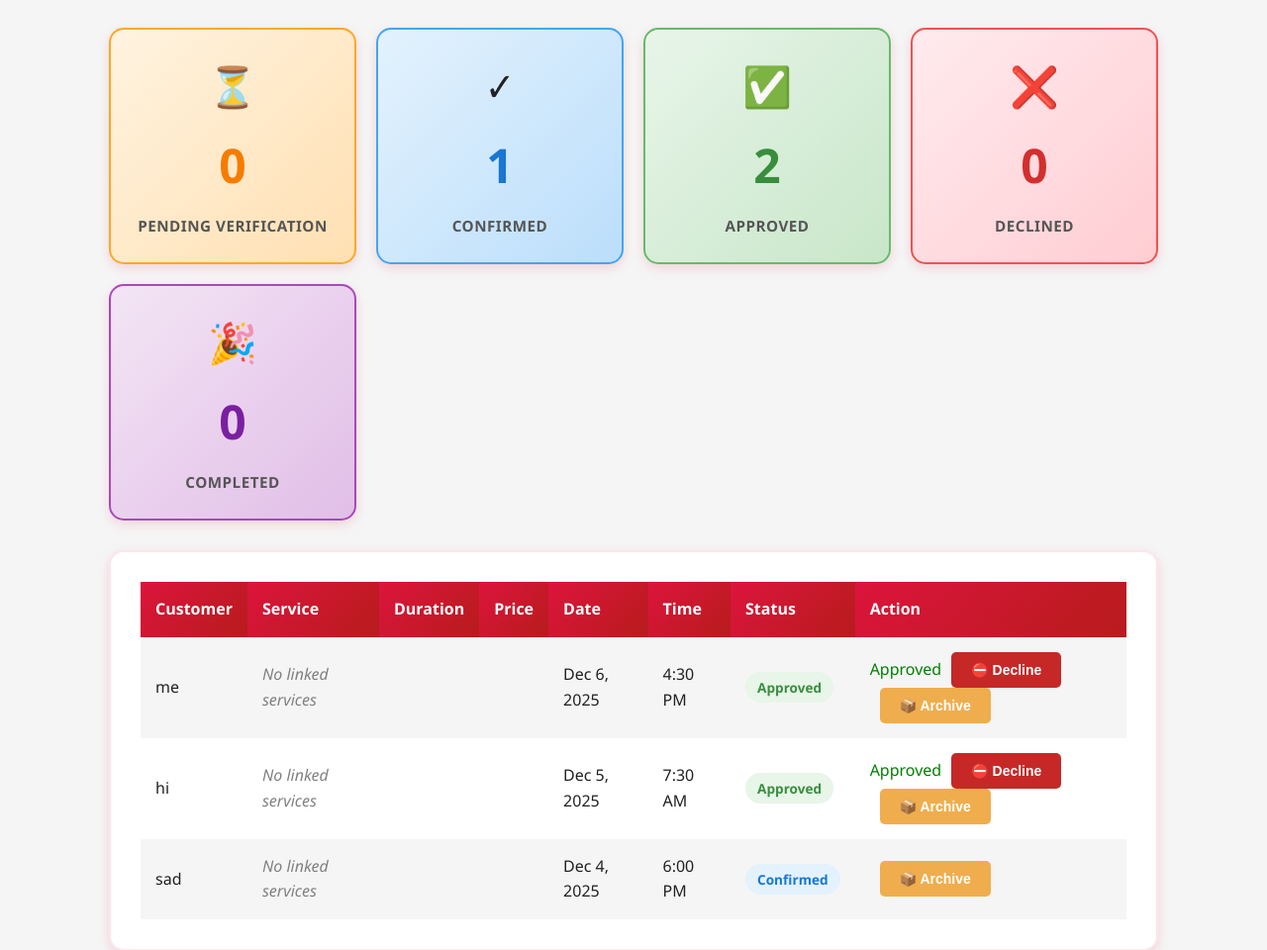
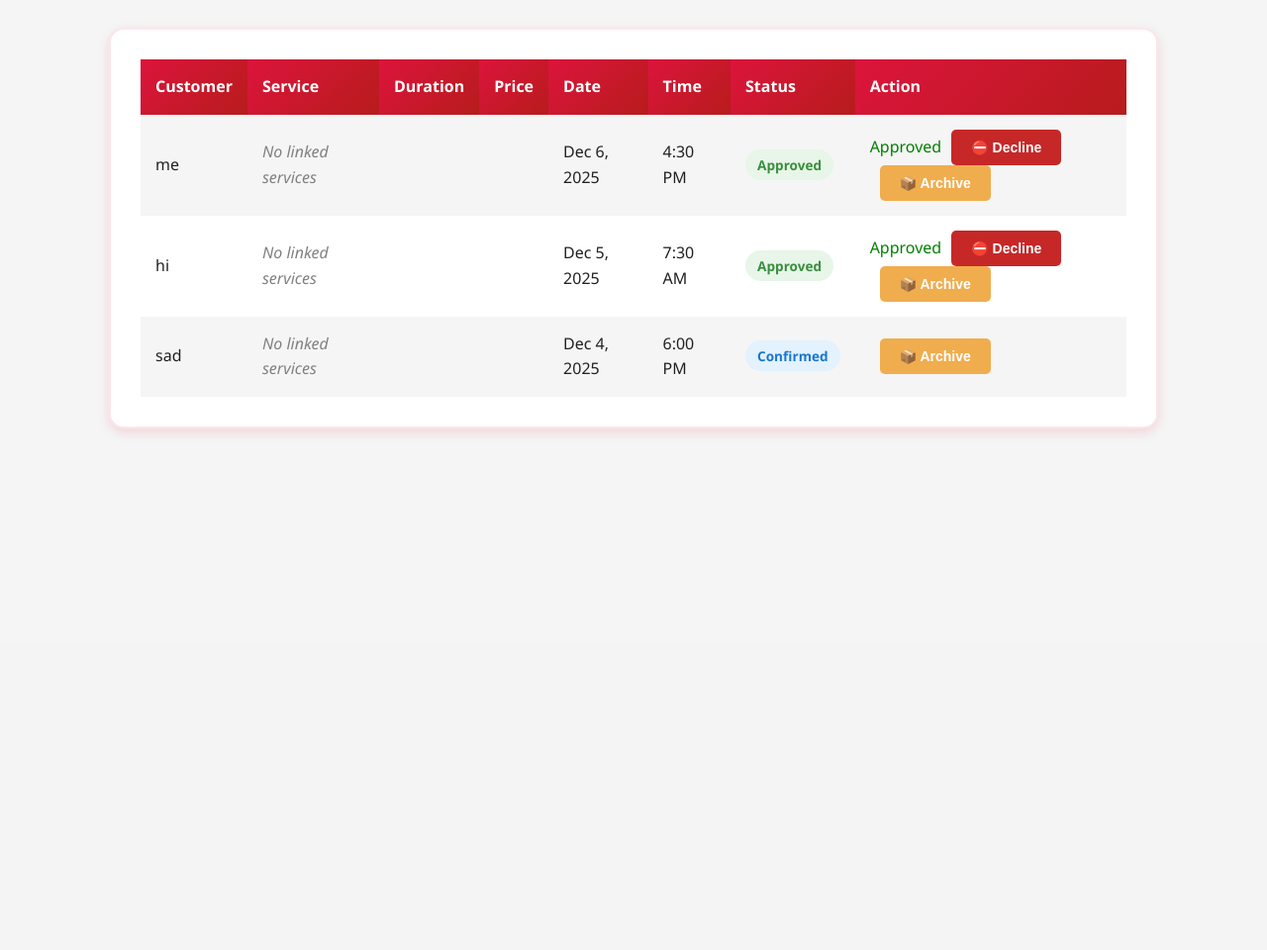
Before and after one commit to Kite0411/Papsi, a PHP site: page /admin/manage_reservations.php in a window 1280 px wide. Shown: the part 150-1110 px from the top of the page at 99% size. After the commit the page ends 589 px from the top, so only its background shows below. Run offline with PHP 8.4, Linux system fonts and the light colour scheme; a user stored in the database is signed in; data comes from the database, SQL or seed files in the repository; some libraries are stand-ins or nearby versions.

Commit message:
Update manage_reservations.php

```diff
--- a/admin/manage_reservations.php
+++ b/admin/manage_reservations.php
@@ -361,39 +361,6 @@ $color = $type === 'success' ? '#28a745' : '#dc3545';
 <div class="container">
 <h1>Manage Reservations</h1>
 
-<!-- Status Summary Cards -->
-<div class="status-summary">
-    <div class="status-card pending">
-        <div class="icon">⏳</div>
-        <div class="count"><?php echo $status_counts['pending_verification']; ?></div>
-        <div class="label">Pending Verification</div>
-    </div>
-
-    <div class="status-card confirmed">
-        <div class="icon">✓</div>
-        <div class="count"><?php echo $status_counts['confirmed']; ?></div>
-        <div class="label">Confirmed</div>
-    </div>
-
-    <div class="status-card approved">
-        <div class="icon">✅</div>
-        <div class="count"><?php echo $status_counts['approved']; ?></div>
-        <div class="label">Approved</div>
-    </div>
-
-    <div class="status-card declined">
-        <div class="icon">❌</div>
-        <div class="count"><?php echo $status_counts['declined']; ?></div>
-        <div class="label">Declined</div>
-    </div>
-
-    <div class="status-card completed">
-        <div class="icon">🎉</div>
-        <div class="count"><?php echo $status_counts['completed']; ?></div>
-        <div class="label">Completed</div>
-    </div>
-</div>
-
 <div class="card">
 <table class="reservations-table">
 <tr>
```
